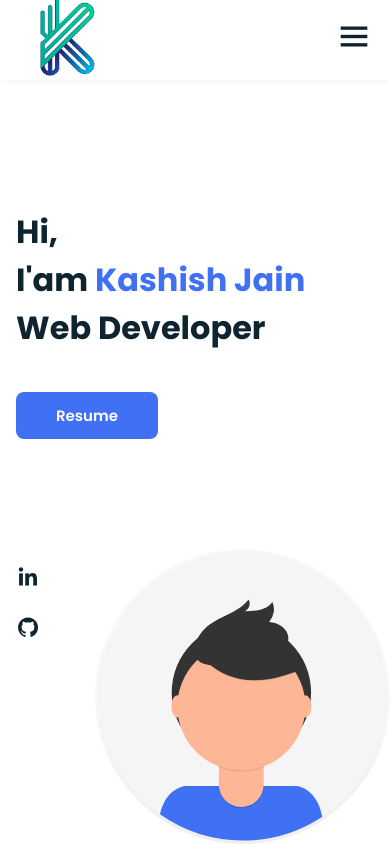
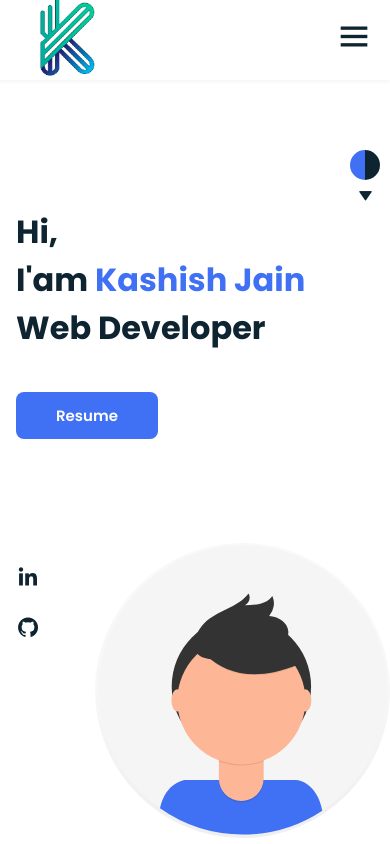
Before and after one commit to Kashishjain04/Portfolio, a React (Create React App) app: page / in a window 390 px wide. Shown: the top 844 px of the page. Built offline with nearby package versions, Linux system fonts and the light colour scheme.

Commit message:
Added themes option

```diff
--- a/src/App.js
+++ b/src/App.js
@@ -8,6 +8,7 @@ import Contact from "./Components/Contact";
 import ScrollReveal from "scrollreveal";
 import "./assets/css/Variables.css";
 import "./assets/css/Main.css";
+import ThemeToggle from "./Components/ThemeToggle";
 
 function App() {
   useEffect(() => {
@@ -39,6 +40,7 @@ function App() {
 
   return (
     <div className="App">
+      <ThemeToggle />
       <Header />
       <div className="l-main">
         <Home />
--- a/src/Components/Home.js
+++ b/src/Components/Home.js
@@ -38,7 +38,77 @@ const Home = () => (
     </div>
 
     <div className="home__img">
-      <img src="assets/img/avatar.svg" alt="" />
+      <svg
+        id="457bf273-24a3-4fd8-a857-e9b918267d6a"
+        data-name="Layer 1"
+        xmlns="http://www.w3.org/2000/svg"
+        // xmlns:xlink="http://www.w3.org/1999/xlink"
+        width="698"
+        height="698"
+        viewBox="0 0 698 698"
+      >
+        <defs>
+          <linearGradient
+            id="b247946c-c62f-4d08-994a-4c3d64e1e98f"
+            x1="349"
+            y1="698"
+            x2="349"
+            gradientUnits="userSpaceOnUse"
+          >
+            <stop offset="0" stopColor="gray" stopOpacity="0.25" />
+            <stop offset="0.54" stopColor="gray" stopOpacity="0.12" />
+            <stop offset="1" stopColor="gray" stopOpacity="0.1" />
+          </linearGradient>
+        </defs>
+        <title>profile pic</title>
+        <g opacity="0.5">
+          <circle
+            cx="349"
+            cy="349"
+            r="349"
+            fill="url(#b247946c-c62f-4d08-994a-4c3d64e1e98f)"
+          />
+        </g>
+        <circle cx="349.68" cy="346.77" r="341.64" fill="#f5f5f5" />
+        <path
+          className="home__imgShirt"
+          d="M601,790.76a340,340,0,0,0,187.79-56.2c-12.59-68.8-60.5-72.72-60.5-72.72H464.09s-45.21,3.71-59.33,67A340.07,340.07,0,0,0,601,790.76Z"
+          transform="translate(-251 -101)"
+        />
+        <circle cx="346.37" cy="339.57" r="164.9" fill="#333" />
+        <path
+          d="M293.15,476.92H398.81a0,0,0,0,1,0,0v84.53A52.83,52.83,0,0,1,346,614.28h0a52.83,52.83,0,0,1-52.83-52.83V476.92a0,0,0,0,1,0,0Z"
+          opacity="0.1"
+        />
+        <path
+          d="M296.5,473h99a3.35,3.35,0,0,1,3.35,3.35v81.18A52.83,52.83,0,0,1,346,610.37h0a52.83,52.83,0,0,1-52.83-52.83V476.35A3.35,3.35,0,0,1,296.5,473Z"
+          fill="#fdb797"
+        />
+        <path
+          d="M544.34,617.82a152.07,152.07,0,0,0,105.66.29v-13H544.34Z"
+          transform="translate(-251 -101)"
+          opacity="0.1"
+        />
+        <circle cx="346.37" cy="372.44" r="151.45" fill="#fdb797" />
+        <path
+          d="M489.49,335.68S553.32,465.24,733.37,390l-41.92-65.73-74.31-26.67Z"
+          transform="translate(-251 -101)"
+          opacity="0.1"
+        />
+        <path
+          d="M489.49,333.78s63.83,129.56,243.88,54.3l-41.92-65.73-74.31-26.67Z"
+          transform="translate(-251 -101)"
+          fill="#333"
+        />
+        <path
+          d="M488.93,325a87.49,87.49,0,0,1,21.69-35.27c29.79-29.45,78.63-35.66,103.68-69.24,6,9.32,1.36,23.65-9,27.65,24-.16,51.81-2.26,65.38-22a44.89,44.89,0,0,1-7.57,47.4c21.27,1,44,15.4,45.34,36.65.92,14.16-8,27.56-19.59,35.68s-25.71,11.85-39.56,14.9C608.86,369.7,462.54,407.07,488.93,325Z"
+          transform="translate(-251 -101)"
+          fill="#333"
+        />
+        <ellipse cx="194.86" cy="372.3" rx="14.09" ry="26.42" fill="#fdb797" />
+        <ellipse cx="497.8" cy="372.3" rx="14.09" ry="26.42" fill="#fdb797" />
+      </svg>
+      {/* <img src="assets/img/avatar.svg" alt="" /> */}
     </div>
   </div>
 );
--- /dev/null
+++ b/src/Components/ThemeToggle.js
@@ -0,0 +1,40 @@
+import React, { useEffect } from "react";
+import "../assets/css/ThemeToggle.css";
+
+const ThemeToggle = () => {
+  const htmlEl = document.querySelector("html");
+
+  useEffect(() => {
+    const localTheme = localStorage.getItem("theme") || "0";
+    console.log(localTheme);
+    if (localTheme) {
+      htmlEl.classList.add("theme" + localTheme);
+      htmlEl.setAttribute("theme", localTheme);
+    }
+  }, [htmlEl]);
+
+  const changeTheme = () => {
+    const currentTheme = htmlEl.attributes.theme.nodeValue;
+    const newTheme = String((Number(currentTheme) + 1) % 3);
+    console.log(currentTheme);
+    console.log(newTheme);
+    htmlEl.classList.remove("theme" + currentTheme);
+    htmlEl.classList.add("theme" + newTheme);
+    htmlEl.setAttribute("theme", newTheme);
+    localStorage.setItem("theme", newTheme);
+  };
+  return (
+    <>
+      <div className="themeToggle">
+        <div className="firstHalf"></div>
+        <div className="secondHalf"></div>
+      </div>
+      <div onClick={changeTheme} className="themeArrow">
+        {/* &#10515; */}
+        <i className="bx bxs-down-arrow"></i>
+      </div>
+    </>
+  );
+};
+
+export default ThemeToggle;
--- a/src/assets/css/Header.css
+++ b/src/assets/css/Header.css
@@ -4,7 +4,7 @@
   top: 0;
   left: 0;
   z-index: var(--z-fixed);
-  background-color: #fff;
+  background-color: var(--nav-bg);
   box-shadow: 0 1px 4px rgba(146, 161, 176, 0.15);
 }
 /*===== NAV =====*/
@@ -52,7 +52,7 @@
     width: 80%;
     height: 100%;
     padding: 2rem;
-    background-color: var(--second-color);
+    background-color: var(--sidebar-bg);
     transition: 0.5s;
   }
 }
--- a/src/assets/css/Home.css
+++ b/src/assets/css/Home.css
@@ -30,6 +30,15 @@
   right: 0;
   bottom: 0;
   width: 295px;
+}
+
+.home__img > svg {
+  width: 100%;
+  height: 100%;
+}
+
+.home__imgShirt {
+  fill: var(--first-color);
 }
 
 .button {
--- a/src/assets/css/Main.css
+++ b/src/assets/css/Main.css
@@ -1,6 +1,7 @@
 @import url("https://fonts.googleapis.com/css2?family=Poppins:wght@400;600;700&display=swap");
 
 body {
+  background-color: var(--fourth-color);
   margin: var(--header-height) 0 0 0;
   font-family: var(--body-font);
   font-size: var(--normal-font-size);
--- a/src/assets/css/Projects.css
+++ b/src/assets/css/Projects.css
@@ -1,5 +1,9 @@
 .projects__container {
   row-gap: 2rem;
+}
+html.theme2 .project__img {
+  background-color: #716e6e5c;
+  box-shadow: 0px 0px 13px 0 rgb(199 203 206 / 70%);
 }
 .project__img {
   box-shadow: 0 4px 25px rgba(14, 36, 49, 0.15);
--- a/src/assets/css/Skills.css
+++ b/src/assets/css/Skills.css
@@ -4,6 +4,10 @@
 }
 .skills__subtitle {
   margin-bottom: var(--mb-2);
+}
+html.theme2 .skills__data {
+  background-color: #716e6e5c;
+  /* box-shadow: 0px 0px 13px 0 rgb(199 203 206 / 70%); */
 }
 .skills__data {
   display: flex;
@@ -34,18 +38,6 @@
   border-radius: 0.5rem;
   z-index: var(--z-back);
 }
-.skills__html {
-  width: 95%;
-}
-.skills__css {
-  width: 85%;
-}
-.skills__js {
-  width: 65%;
-}
-.skills__ux {
-  width: 85%;
-}
 .skills__img {
   border-radius: 0.5rem;
 }
--- /dev/null
+++ b/src/assets/css/ThemeToggle.css
@@ -0,0 +1,29 @@
+.themeToggle {
+  z-index: 10;
+  width: 30px;
+  height: 30px;
+  border-radius: 50%;
+  background-color: #fff;
+  position: fixed;
+  top: 150px;
+  right: 10px;
+  overflow: hidden;
+  display: flex;
+}
+.firstHalf {
+  width: 50%;
+  height: 100%;
+  background-color: var(--first-color);
+}
+.secondHalf {
+  width: 50%;
+  height: 100%;
+  background-color: var(--second-color);
+}
+.themeArrow {
+  z-index: 10;
+  cursor: pointer;
+  position: fixed;
+  top: 185px;
+  right: 17px;
+}
--- a/src/assets/css/Variables.css
+++ b/src/assets/css/Variables.css
@@ -4,10 +4,29 @@
 }
 
 /* Colors */
-:root {
+html.theme0 {
   --first-color: #4070f4;
   --second-color: #0e2431;
   --third-color: #d0dbe2;
+  --fourth-color: #ffffff;
+  --nav-bg: #ffffff;
+  --sidebar-bg: #0e2431;
+}
+html.theme1 {
+  --first-color: #ff7c1f;
+  --second-color: #311b0e;
+  --third-color: #d0dbe2;
+  --fourth-color: #ffffff;
+  --nav-bg: #ffffff;
+  --sidebar-bg: #311b0e;
+}
+html.theme2 {
+  --first-color: #b3b3b3;
+  --second-color: #ffffff;
+  --third-color: #d0dbe2;
+  --fourth-color: #121212;
+  --nav-bg: #181818;
+  --sidebar-bg: #363636;
 }
 
 /* Font */
```
